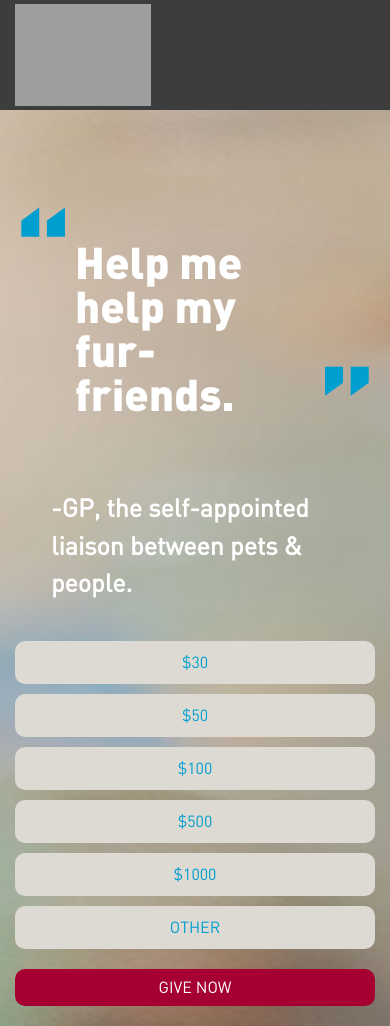
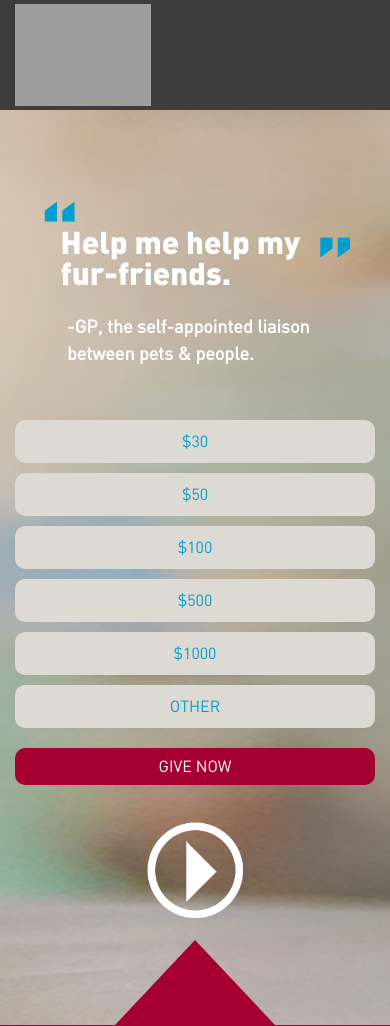
Before and after one commit to Zealth57/humane, a PHP site: page / in a window 390 px wide. Shown: the top 1026 px of the page. Run offline with PHP 8.4, Linux system fonts and the light colour scheme; some libraries are stand-ins or nearby versions; grey boxes are pictures that could not be loaded.

Commit message:
qa fixes

```diff
--- a/style.css
+++ b/style.css
@@ -986,16 +986,17 @@ a {
           padding: 40px; } }
       @media screen and (max-width: 673px) {
         .hero .hero__inner h2 {
-          font-size: 67px; } }
-      @media screen and (max-width: 600px) {
+          font-size: 60px;
+          margin-bottom: 0; } }
+      @media screen and (max-width: 591px) {
         .hero .hero__inner h2 {
-          font-size: 64px; } }
-      @media screen and (max-width: 515px) {
+          font-size: 9vw; } }
+      @media screen and (max-width: 500px) {
         .hero .hero__inner h2 {
-          font-size: 54px; } }
-      @media screen and (max-width: 440px) {
+          padding: 1.6rem; } }
+      @media screen and (max-width: 413px) {
         .hero .hero__inner h2 {
-          font-size: 44px; } }
+          font-size: 8vw; } }
       .hero .hero__inner h2 div {
         float: left;
         padding: 0 20px; }
@@ -1004,6 +1005,14 @@ a {
         display: block;
         font-size: 110px;
         position: absolute; }
+        @media screen and (max-width: 600px) {
+          .hero .hero__inner h2 span {
+            font-size: 90px; } }
+        @media screen and (max-width: 500px) {
+          .hero .hero__inner h2 span {
+            font-size: 75px;
+            padding: 1.6rem;
+            margin-bottom: 0; } }
         .hero .hero__inner h2 span.open-quote {
           padding-bottom: 40px;
           left: -50px;
@@ -1011,12 +1020,18 @@ a {
           @media screen and (max-width: 770px) {
             .hero .hero__inner h2 span.open-quote {
               left: 0; } }
+          @media screen and (max-width: 500px) {
+            .hero .hero__inner h2 span.open-quote {
+              top: -30px; } }
         .hero .hero__inner h2 span.close-quote {
           right: -20px;
           bottom: 0; }
           @media screen and (max-width: 770px) {
             .hero .hero__inner h2 span.close-quote {
-              right: 0; } }
+              right: -5px; } }
+          @media screen and (max-width: 550px) {
+            .hero .hero__inner h2 span.close-quote {
+              bottom: -10px; } }
     .hero .hero__inner .hero__motto {
       font-weight: bold;
       font-size: 31px;
@@ -1024,9 +1039,13 @@ a {
       margin: 36px;
       display: block;
       line-height: 1.5; }
+      @media screen and (max-width: 770px) {
+        .hero .hero__inner .hero__motto {
+          padding: 0 1rem 1rem;
+          margin-top: 0; } }
       @media screen and (max-width: 550px) {
         .hero .hero__inner .hero__motto {
-          font-size: 25px; } }
+          font-size: 18px; } }
     .hero .hero__inner ul {
       padding-left: 36px; }
       @media screen and (max-width: 600px) {
--- a/style.scss
+++ b/style.scss
@@ -193,20 +193,22 @@ a {
 			}
 
 			@media screen and ( max-width: 673px ) {
-				font-size: 67px;
+				font-size: 60px;
+				margin-bottom: 0;
 			}
 
-			@media screen and ( max-width: 600px ) {
-				font-size: 64px;
+			@media screen and ( max-width: 591px ) {
+				font-size: 9vw;
 			}
 
-			@media screen and ( max-width: 515px ) {
-				font-size: 54px;
+			@media screen and ( max-width: 500px ) {
+				padding: 1.6rem;
 			}
 
-			@media screen and ( max-width: 440px ) {
-				font-size: 44px;
+			@media screen and ( max-width: 413px ) {
+				font-size: 8vw;
 			}
+
 
 			div {
 				float: left;
@@ -219,6 +221,16 @@ a {
 				font-size: 110px;
 				position: absolute;
 
+				@media screen and ( max-width: 600px ) {
+					font-size: 90px;
+				}
+
+				@media screen and ( max-width: 500px ) {
+					font-size: 75px;
+					padding: 1.6rem;
+					margin-bottom: 0;
+				}
+
 				&.open-quote {
 					padding-bottom: 40px;
 					left: -50px;
@@ -227,6 +239,10 @@ a {
 					@media screen and ( max-width: 770px ) {
 						left: 0;
 					}
+
+					@media screen and ( max-width: 500px ) {
+						top: -30px;
+					}
 				}
 
 				&.close-quote {
@@ -234,7 +250,11 @@ a {
 					bottom: 0;
 
 					@media screen and ( max-width: 770px ) {
-						right: 0;
+						right: -5px;
+					}
+
+					@media screen and ( max-width: 550px ) {
+						bottom: -10px;
 					}
 				}
 			}
@@ -249,8 +269,13 @@ a {
 			display: block;
 			line-height: 1.5;
 
+			@media screen and ( max-width: 770px ) {
+				padding: 0 1rem 1rem;
+				margin-top: 0;
+			}
+
 			@media screen and ( max-width: 550px ) {
-				font-size: 25px;
+				font-size: 18px;
 			}
 		}
 
```
Also changed, not shown: 1 other file.
